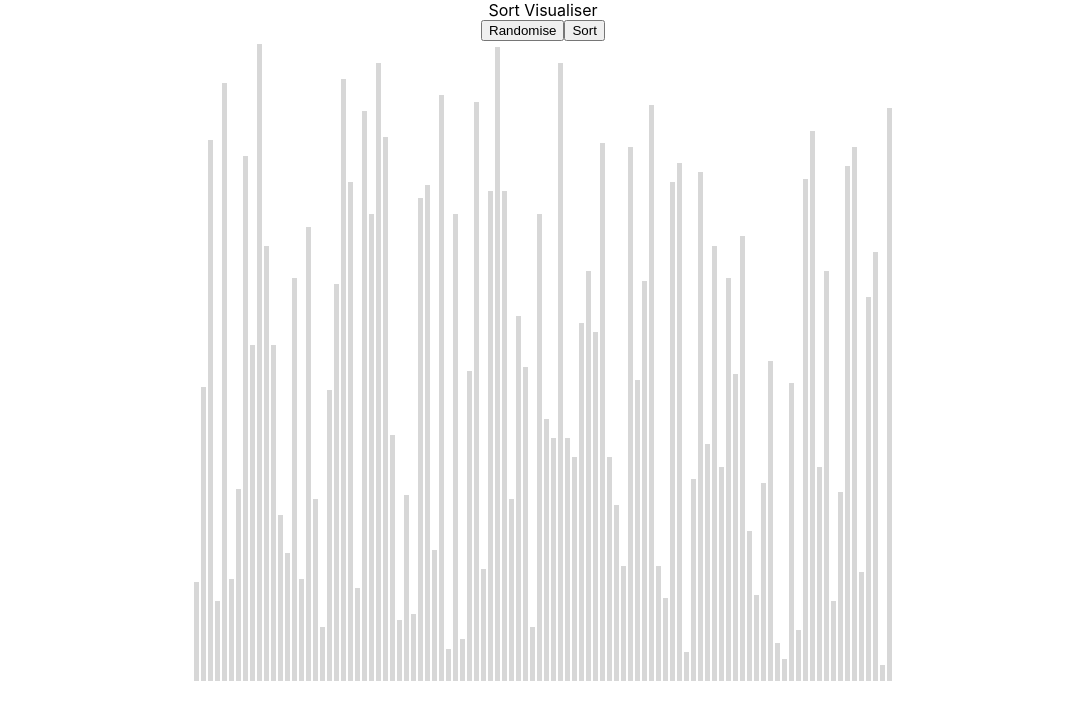
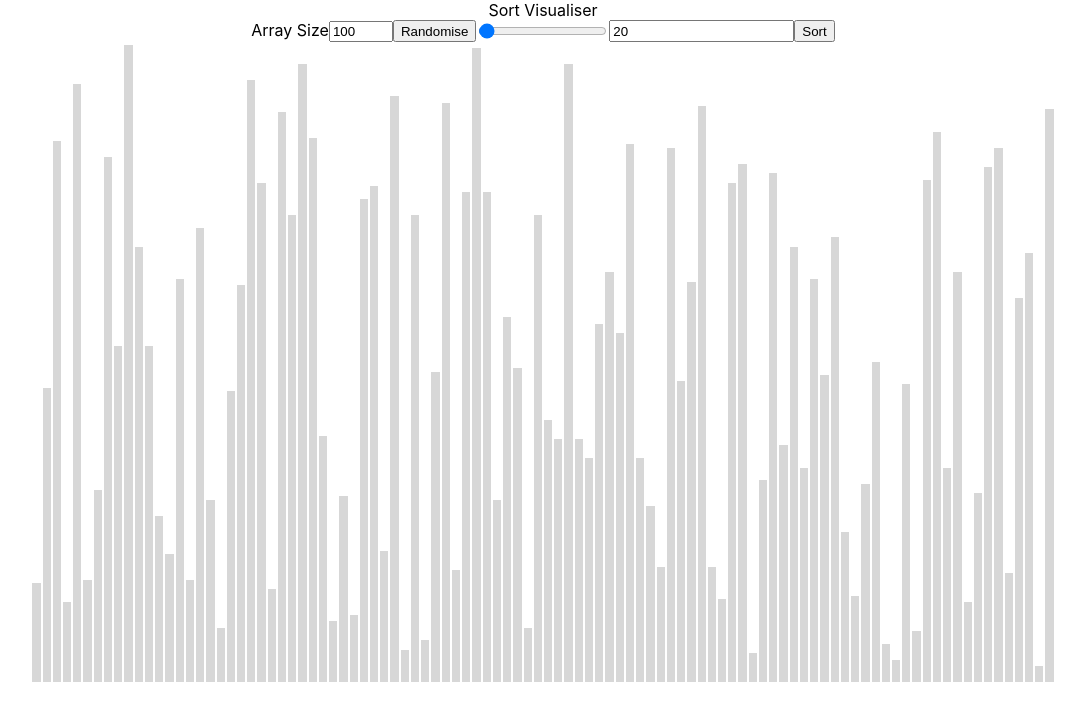
Before and after one commit to saurabhanand-git/sorting-visualiser-ReactJS, a React (Create React App) app: page / in a window 1280 px wide. Shown: the top 720 px of the page, without its empty margins (97-1182 px from the left). Built offline with nearby package versions, Linux system fonts and the light colour scheme.

Commit message:
adds animation of final sorted array

```diff
--- a/src/components/Content.jsx
+++ b/src/components/Content.jsx
@@ -17,20 +17,22 @@ const Bars = styled.div`
   display: flex;
   justify-content: center;
   align-items: flex-end;
+  width: 80vw;
   height: 80vh;
 `;
 
 const theme = {
-  comp: "green",
+  comp: "blue",
   swap: "red",
+  sorted: "green",
 };
 
 const Bar = styled.div`
-  width: 5px;
+  width: ${(props) => 100 / props.n}%;
   height: ${(props) => props.h / 2}%;
   margin: 0 1px 0 1px;
   background: rgba(141, 141, 141, 0.349);
-  background: ${(props) => theme[props.class]};
+  background: ${(props) => theme[props.actionTheme]};
 `;
 
 class Content extends Component {
@@ -50,6 +52,11 @@ class Content extends Component {
   handleRandomise = () => {
     const { max, min, width } = this.state;
     this.setState({ values: generateNewArray(max, min, width) });
+  };
+
+  handleSubmit = (event) => {
+    event.preventDefault();
+    this.handleSort();
   };
 
   handleSort = () => {
@@ -76,19 +83,72 @@ class Content extends Component {
         });
       }, delay * aIndex);
     });
+    setTimeout(() => {
+      this.isSorted();
+    }, animations.length * delay);
+  };
+
+  isSorted = () => {
+    const { values } = this.state;
+    values.forEach((valueObj, index) => {
+      setTimeout(() => {
+        this.setState((currentState) => {
+          currentState.values[index].class = "sorted";
+          return { currentState };
+        });
+      }, 1 * index);
+    });
+  };
+
+  handleDelayChange = (event) => {
+    const newDelay = event.target.value;
+    this.setState({ delay: newDelay });
+  };
+
+  handleWidthChange = (event) => {
+    const newWidth = Number(event.target.value);
+    //const { max, min } = this.state;
+    this.setState({
+      width: newWidth,
+    });
   };
 
   render() {
+    const { delay, width } = this.state;
+    const nBars = this.state.values.length;
     return (
       <ContentContainer>
         <Controls>
+          <label>
+            Array Size
+            <input
+              type="number"
+              value={width}
+              min="3"
+              max="150"
+              onChange={this.handleWidthChange}></input>
+          </label>
           <button onClick={this.handleRandomise}>Randomise</button>
+          <input
+            type="range"
+            min="1"
+            max="2000"
+            value={delay}
+            onChange={this.handleDelayChange}></input>
+          <input
+            type="number"
+            value={delay}
+            onChange={this.handleDelayChange}></input>
           <button onClick={this.handleSort}>Sort</button>
         </Controls>
         <Bars>
           {this.state.values.map((valueObj, index) => {
             return (
-              <Bar h={valueObj.value} class={valueObj.class} key={index}></Bar>
+              <Bar
+                h={valueObj.value}
+                actionTheme={valueObj.class}
+                key={index}
+                n={nBars}></Bar>
             );
           })}
         </Bars>
```
Also changed, not shown: 1 other file (tests, documents, lock files or other folders).
